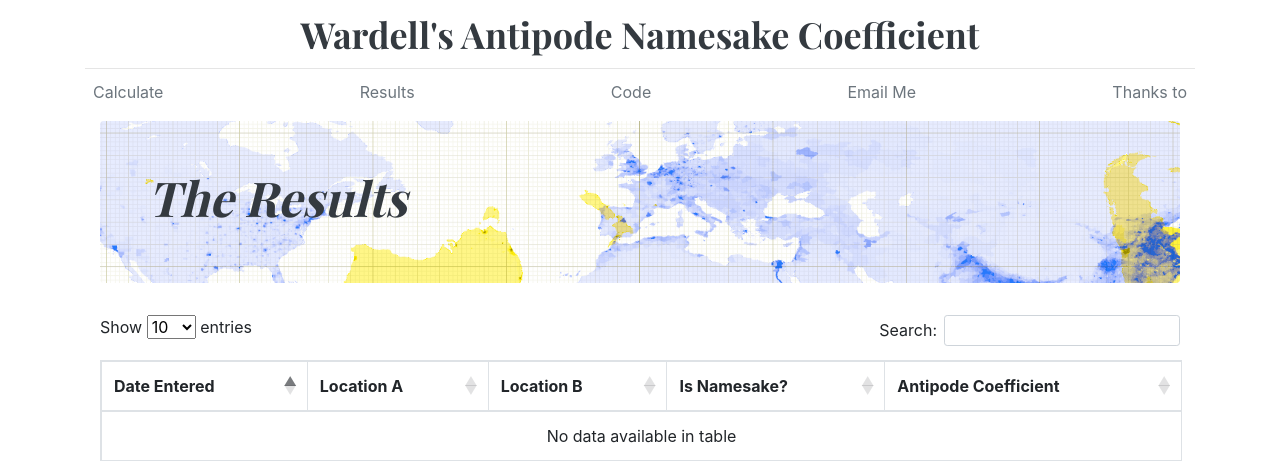
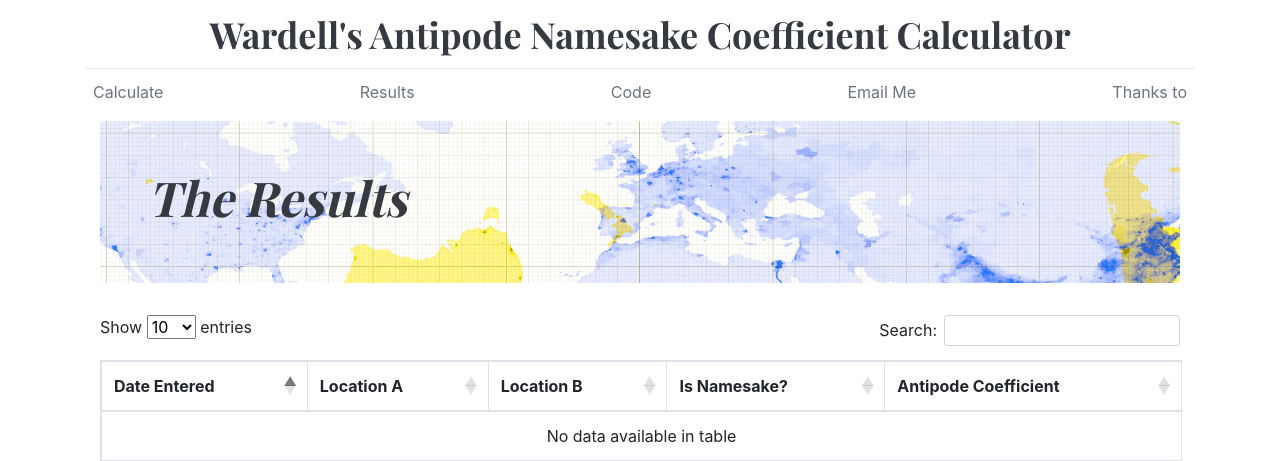
Before and after one commit to jackwardell/Antipodal, a Flask app: page /results in a window 1280 px wide. Shown: the top 461 px of the page. Run offline with Flask 2, Linux system fonts and the light colour scheme; data that the repository does not hold is empty; some libraries are stand-ins or nearby versions.

Commit message:
formatting

```diff
--- a/antipodal/templates/base.html
+++ b/antipodal/templates/base.html
@@ -33,13 +33,13 @@
 
     <header class="blog-header py-3">
         <div class="row flex-nowrap justify-content-between align-items-center">
-            <div class="col-2 pt-1">
+            <div class="col-1 pt-1">
                 {#                <a class="text-muted" href="#">Subscribe</a>#}
             </div>
-            <div class="col-8 text-center">
-                <a class="blog-header-logo text-dark" href="{{ url_for('views.home') }}">Wardell's Antipode Namesake Coefficient</a>
+            <div class="col-10 text-center">
+                <a class="blog-header-logo text-dark" href="{{ url_for('views.home') }}">Wardell's Antipode Namesake Coefficient Calculator</a>
             </div>
-            <div class="col-2 d-flex justify-content-end align-items-center">
+            <div class="col-1 d-flex justify-content-end align-items-center">
                 {#                <a class="text-muted" href="#" aria-label="Search">#}
                 {#                    <svg xmlns="http://www.w3.org/2000/svg" width="20" height="20" fill="none" stroke="currentColor" stroke-linecap="round" stroke-linejoin="round" stroke-width="2" class="mx-3" role="img" viewBox="0 0 24 24" focusable="false"><title>Search</title>#}
                 {#                        <circle cx="10.5" cy="10.5" r="7.5"/>#}
--- a/antipodal/templates/results.html
+++ b/antipodal/templates/results.html
@@ -22,7 +22,7 @@
         </div>
 
 
-        <section>
+        <section class="mb-5">
             <div>
                 <table class="table table-bordered" id="results_table">
                     <thead>
```
